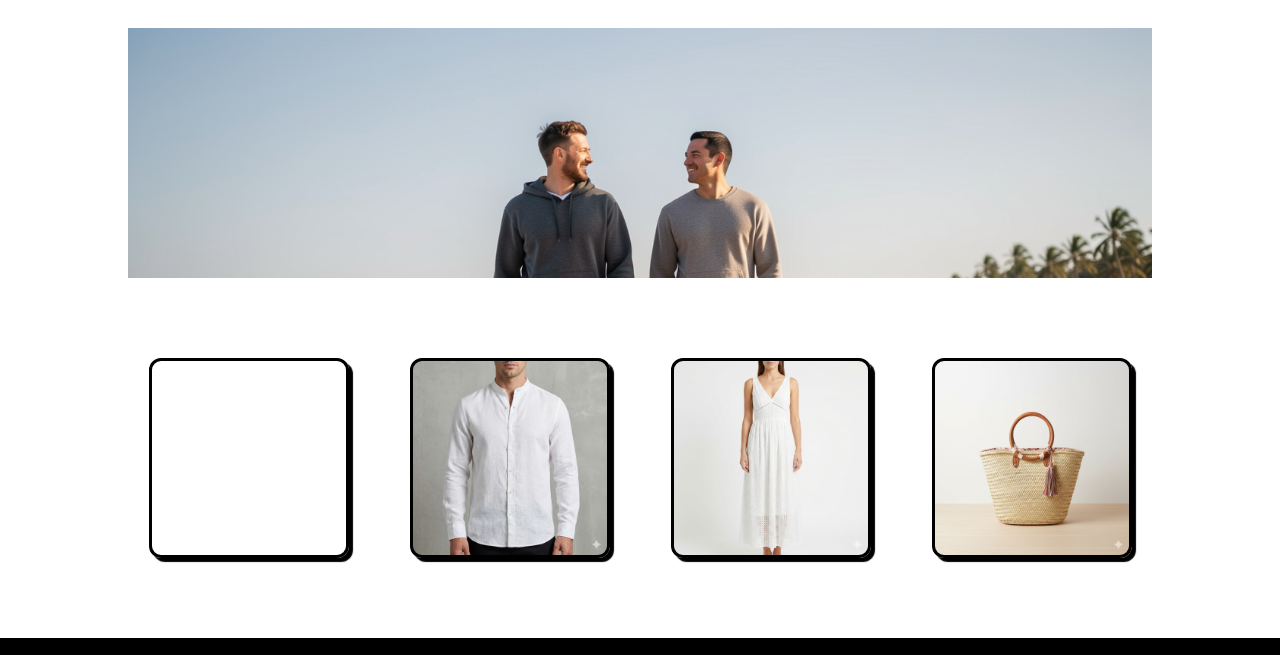
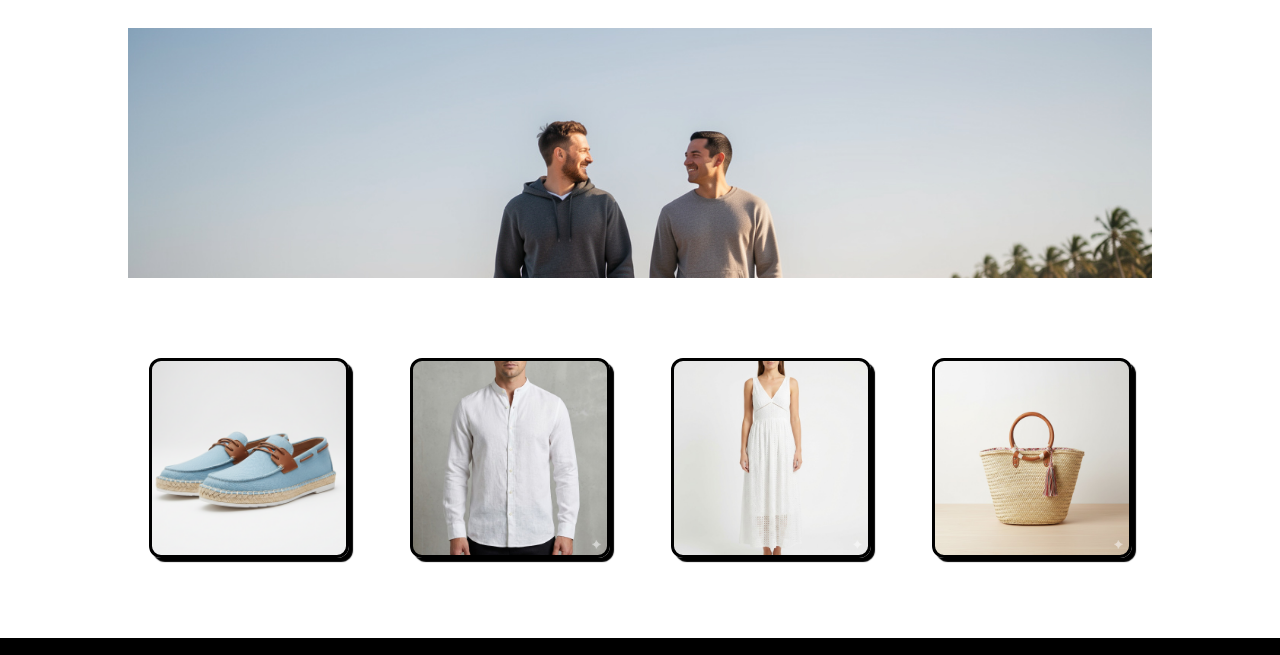
Before and after one commit to bymaatt/ecommerce-coder, a plain HTML site: page index.html in a window 1280 px wide. Shown: the part 567-1222 px from the top of the page. Drawn offline with nearby package versions, Linux system fonts and the light colour scheme; files whose address does not match are found by name.

Commit message:
test route images in server

```diff
--- a/style/style.css
+++ b/style/style.css
@@ -250,7 +250,7 @@ body {
   }
 
   .cat-1 {
-    background-image: url('images/zapatos.png');
+    background-image: url('../images/zapatos.png');
   }
 
   .cat-2 {
```
